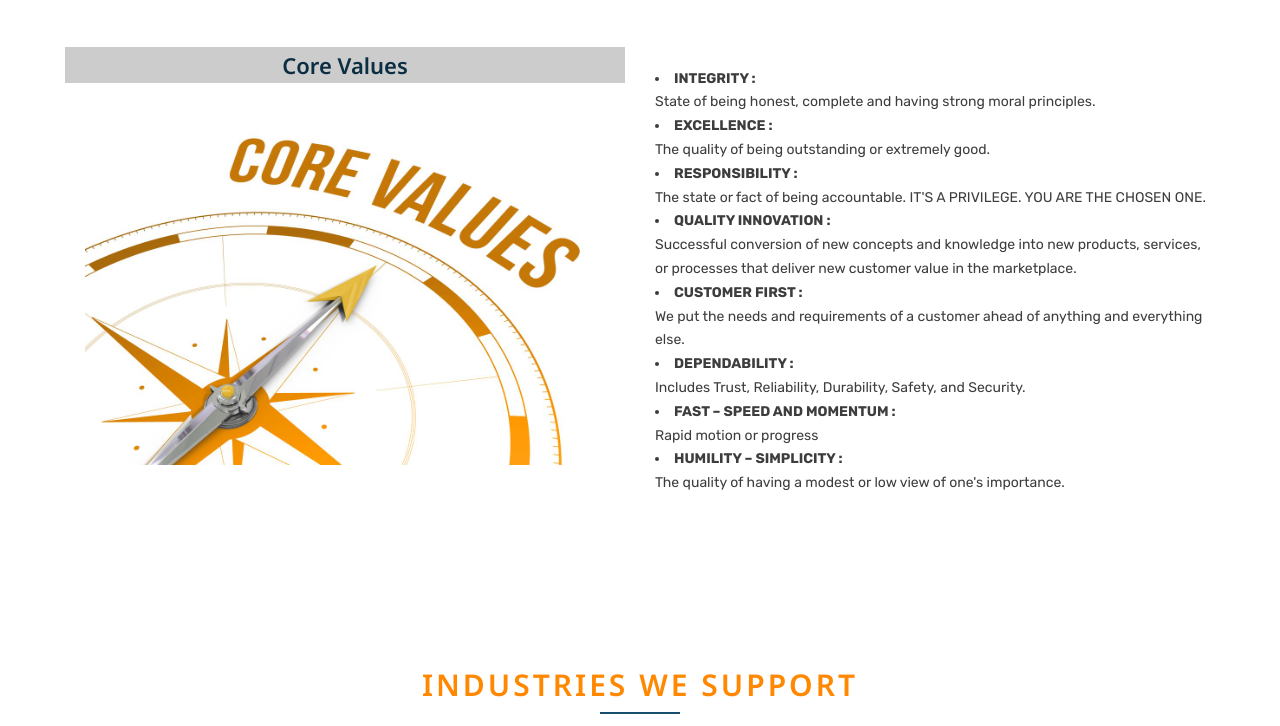
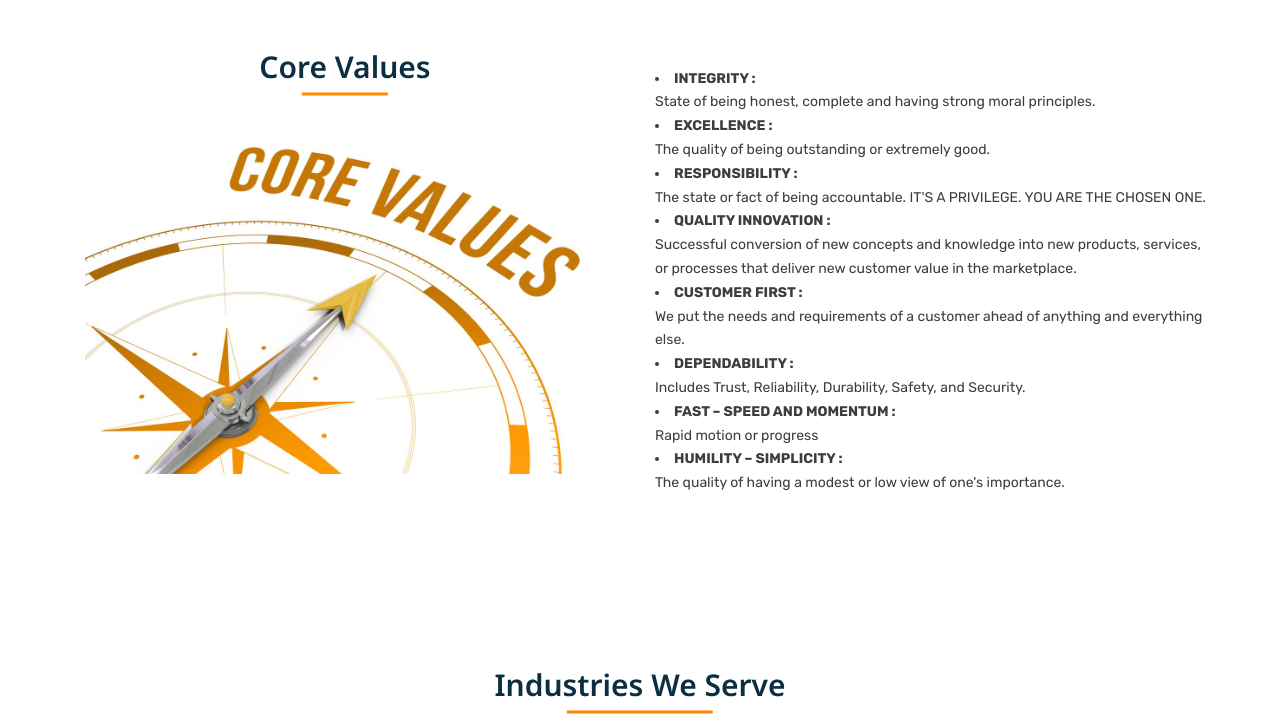
Before and after one commit to Abhishek-Kolpkar/Globust-Logistics-Website, a plain HTML site: page about.html in a window 1280 px wide. Shown: the part 1054-1780 px from the top of the page. Drawn offline with nearby package versions, Linux system fonts and the light colour scheme.

Commit message:
about-us page updated

```diff
--- a/about.html
+++ b/about.html
@@ -29,12 +29,27 @@
         background-image: url("/assets/about/comapny.webp");
       }
 
-      #about .section-subtitle,
-      #industry .section-subtitle,
-      #brand .section-subtitle {
-        text-align: center;
+      #about .section-title,
+      #industry .section-title,
+      #brand .section-title {
+        width: max-content;
         font-size: var(--fs-4);
         margin-block-end: 30px;
+        position: relative;
+        margin-inline: auto;
+        line-height: 2;
+      }
+
+      #about .section-title::after, #industry .section-title::after, #brand .section-title::after {
+        content: '';
+        display: block;
+        position: absolute;
+        left: 0;
+        bottom: 0;
+        width: 50%;
+        height: 3px;
+        background-color: var(--dark-orange);
+        transform: translate(50%, -50%);
       }
 
       .comapny-banner {
@@ -45,13 +60,6 @@
 
       #about .container {
         margin-bottom: 20px;
-      }
-
-      #about .section-title {
-        font-size: var(--fs-5);
-        text-align: center;
-        background-color: var(--light-gray);
-        padding-block: 5px;
       }
 
       #about .about-content {
@@ -69,10 +77,10 @@
       }
 
       @media (max-width: 540px) {
-        #about .section-subtitle,
-        #industry .section-subtitle,
-        #brand .section-subtitle {
-          font-size: var(--fs-7);
+        #about .section-title,
+        #industry .section-title,
+        #brand .section-title {
+          font-size: var(--fs-5);
         }
       }
     </style>
@@ -107,9 +115,7 @@
       <section class="section about" id="about" aria-label="about">
         <div class="container">
           <div>
-            <p class="section-subtitle">
-              <span>Who We Are</span>
-            </p>
+            <h2 class="h2 section-title">Who We Are</h2>
             <figure class="comapny-banner img-holder" style="--width: 100%">
               <img
                 src="/assets/about/about-img.jpg"
@@ -150,8 +156,8 @@
         </div>
 
         <div class="container">
-          <div>
-            <h2 class="h2 section-title">Core Values</h2>
+          <div class="first">
+            <p class="h2 section-title">Core Values</p>
             <figure class="comapny-banner img-holder" style="--width: 100%">
               <img
                 src="/assets/about/core_values.jpg"
@@ -227,9 +233,7 @@
       -->
       <section class="section project" aria-label="project" id="industry">
         <div class="container">
-          <p class="section-subtitle">
-            <span>Industries We Support</span>
-          </p>
+          <h2 class="h2 section-title">Industries We Serve</h2>
 
           <ul class="project-list">
             <li class="project-item">
@@ -384,9 +388,7 @@
       -->
       <section class="section brand" aria-label="brand" id="brand">
         <div class="container">
-          <p class="section-subtitle">
-            <span>OUR ASSOCIATIONS</span>
-          </p>
+          <h2 class="h2 section-title">OUR ASSOCIATIONS</h2>
         </div>
 
         <div class="swiper">
```
